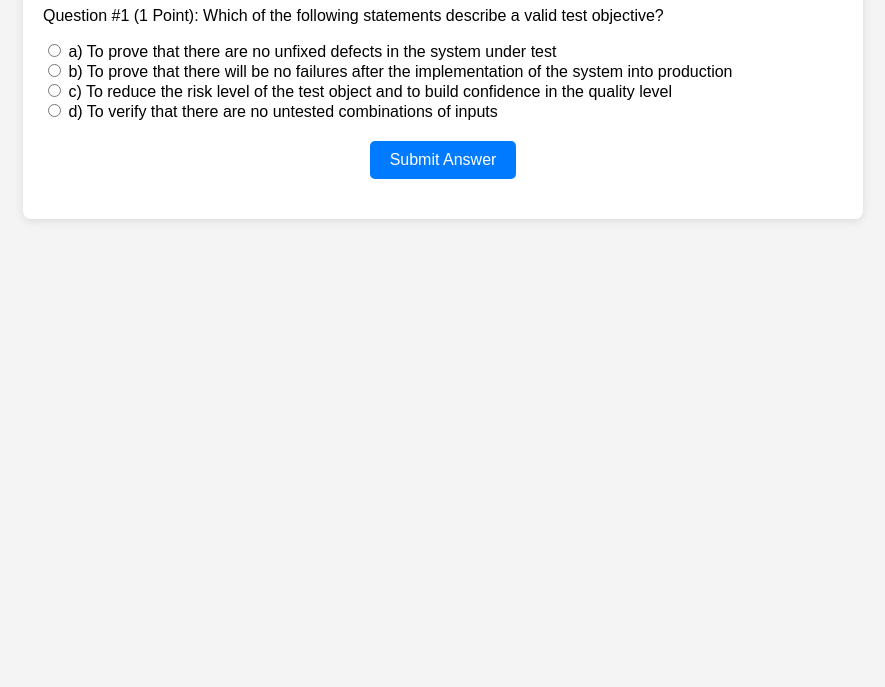
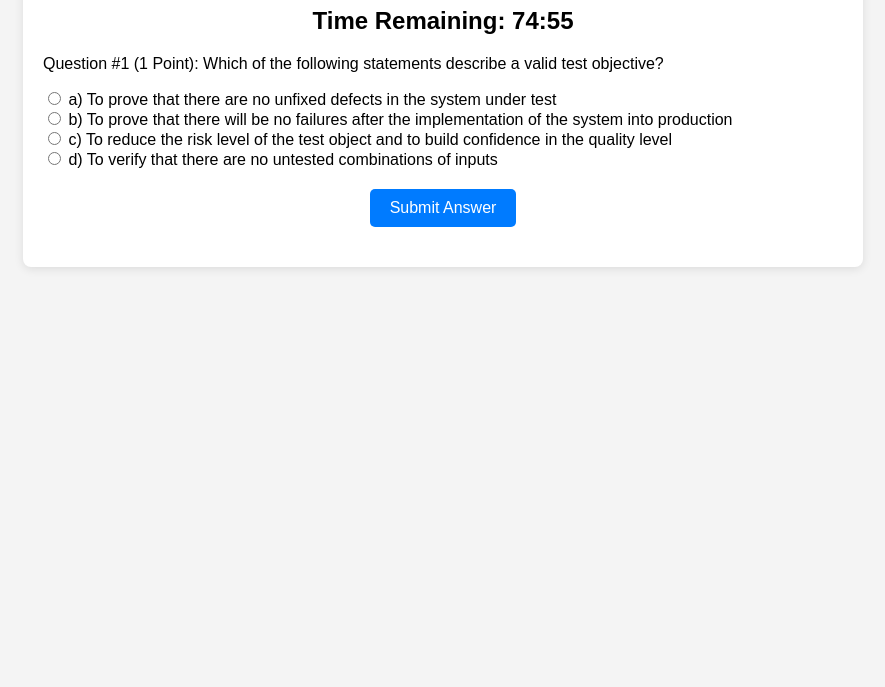
Before and after one commit to K2anC2ai/ExamTesterPractice-CTFL-, a plain HTML site: page examA1-20.html in a window 1280 px wide. Shown: the part 113-800 px from the top of the page, without its empty margins (197-1082 px from the left). Drawn offline with Linux system fonts and the light colour scheme.

Commit message:
Update examA1-20.html timer 75 min

```diff
--- a/examA1-20.html
+++ b/examA1-20.html
@@ -49,12 +49,19 @@
             font-style: italic;
             color: #555;
         }
+        .timer {
+            text-align: center;
+            font-size: 24px;
+            font-weight: bold;
+            margin-bottom: 20px;
+        }
     </style>
 </head>
 <body>
 
 <div class="container">
     <h1>ISTQB CTFL Sample Exam</h1>
+    <div class="timer" id="timer">Time Remaining: 75:00</div>
 
     <div id="questionContainer" class="question">
         <p id="questionText"></p>
@@ -334,6 +341,28 @@
 
     let currentQuestionIndex = 0;
     let score = 0;
+    let timer;
+    const totalTime = 75 * 60; // 75 minutes in seconds
+    let timeRemaining = totalTime;
+
+    function startTimer() {
+        timer = setInterval(() => {
+            timeRemaining--;
+            const minutes = Math.floor(timeRemaining / 60);
+            const seconds = timeRemaining % 60;
+            document.getElementById('timer').textContent = `Time Remaining: ${minutes}:${seconds < 10 ? '0' : ''}${seconds}`;
+
+            if (timeRemaining <= 0) {
+                clearInterval(timer);
+                endExam();
+            }
+        }, 1000);
+    }
+
+    function endExam() {
+        document.getElementById('questionContainer').style.display = 'none';
+        document.getElementById('results').textContent = `Time's up! Your score: ${score} out of ${questions.length}`;
+    }
 
     function loadQuestion() {
         const question = questions[currentQuestionIndex];
@@ -381,12 +410,14 @@
         if (currentQuestionIndex < questions.length) {
             loadQuestion();
         } else {
+            clearInterval(timer);
             document.getElementById('questionContainer').style.display = 'none';
             document.getElementById('results').textContent = `Your score: ${score} out of ${questions.length}`;
         }
     };
 
     loadQuestion(); // Load the first question on page load
+    startTimer(); // Start the timer
 </script>
 
 </body>
```
